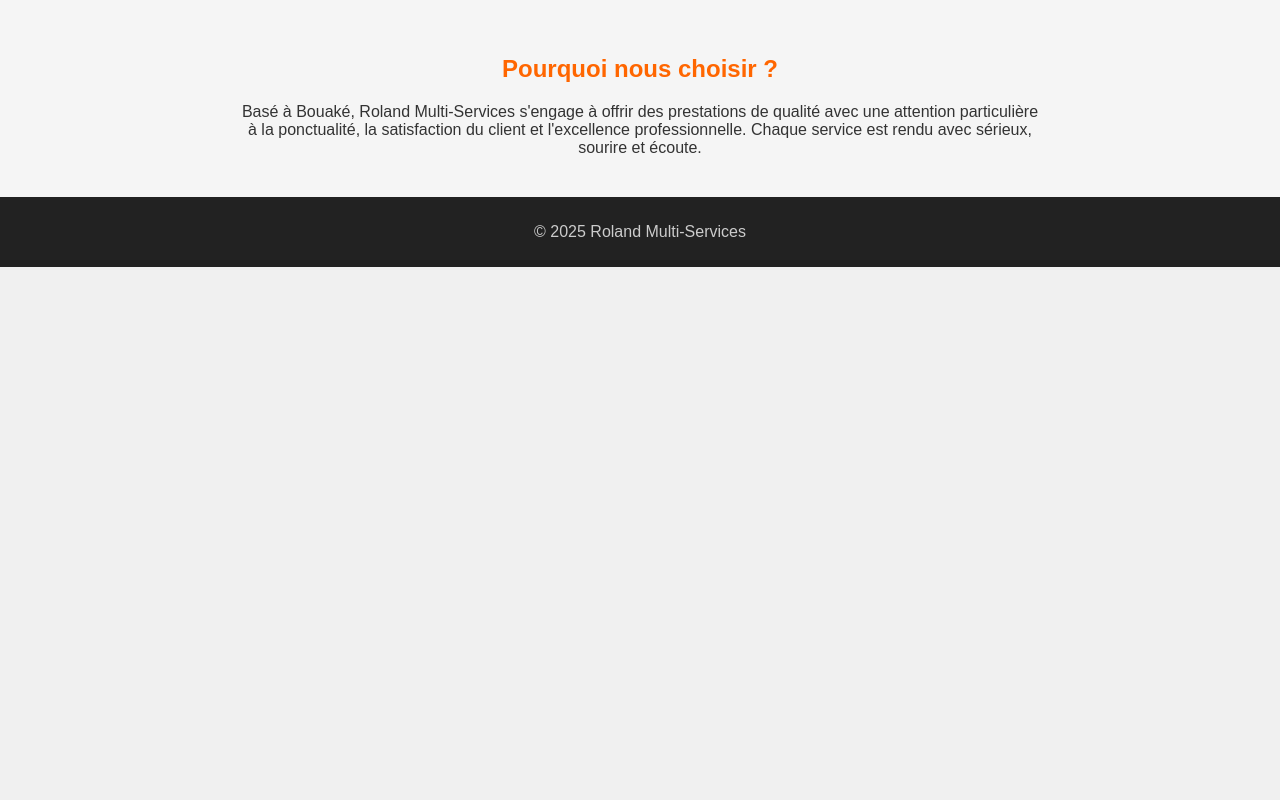
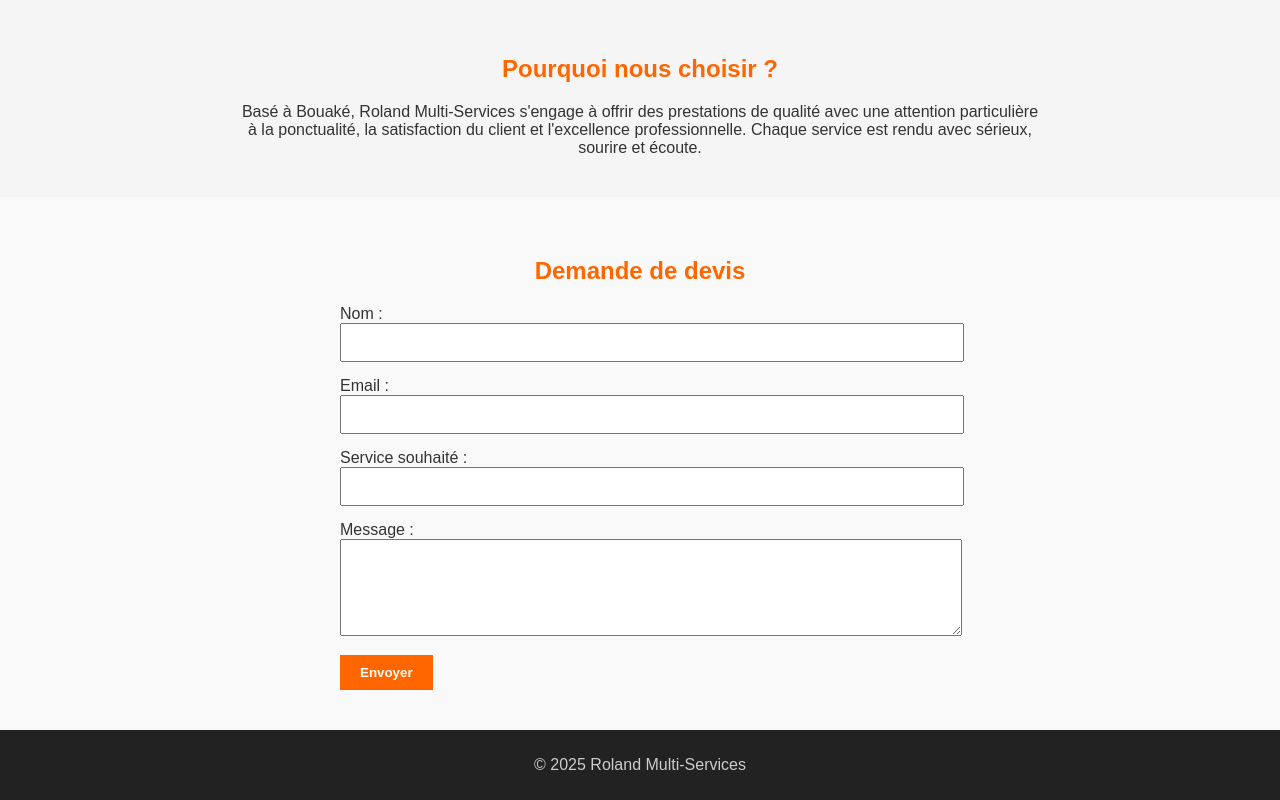
Before and after one commit to ROLANDKOUADIO/roland-multi-services, a plain HTML site: page index.html in a window 1280 px wide. Shown: the part 550-1350 px from the top of the page. Before the commit the page ends 817 px from the top, so only its background shows below. Drawn offline with Linux system fonts and the light colour scheme.

Commit message:
Ajout du formulaire de devis avec Formspree et redirection WhatsApp

```diff
--- a/index.html
+++ b/index.html
@@ -46,6 +46,7 @@
   <header>
     <h1>Bienvenue chez Roland Multi-Services</h1>
   </header>
+
   <nav>
     <a href="index.html">Accueil</a>
     <a href="services.html">Services</a>
@@ -66,6 +67,37 @@
     </p>
   </section>
 
+  <!-- SECTION FORMULAIRE -->
+  <section class="quote-form" style="padding: 40px; background-color: #f9f9f9;">
+    <h2 style="text-align: center; color: #ff6600;">Demande de devis</h2>
+    <form action="https://formspree.io/f/mkgbzjjy" method="POST" onsubmit="redirectToWhatsapp()"
+      style="max-width: 600px; margin: auto;">
+      <label>Nom :</label><br>
+      <input type="text" name="nom" required style="width: 100%; padding: 10px; margin-bottom: 15px;"><br>
+
+      <label>Email :</label><br>
+      <input type="email" name="email" required style="width: 100%; padding: 10px; margin-bottom: 15px;"><br>
+
+      <label>Service souhaité :</label><br>
+      <input type="text" name="service" required style="width: 100%; padding: 10px; margin-bottom: 15px;"><br>
+
+      <label>Message :</label><br>
+      <textarea name="message" rows="5" style="width: 100%; padding: 10px; margin-bottom: 15px;"></textarea><br>
+
+      <button type="submit" style="background-color: #ff6600; color: white; padding: 10px 20px; border: none; font-weight: bold;">
+        Envoyer
+      </button>
+    </form>
+  </section>
+
+  <script>
+    function redirectToWhatsapp() {
+      setTimeout(function() {
+        window.location.href = "https://wa.me/2250718790508";
+      }, 500); // délai de 0.5 seconde pour laisser le temps à Formspree
+    }
+  </script>
+
   <footer>
     <p>&copy; 2025 Roland Multi-Services</p>
   </footer>
```
